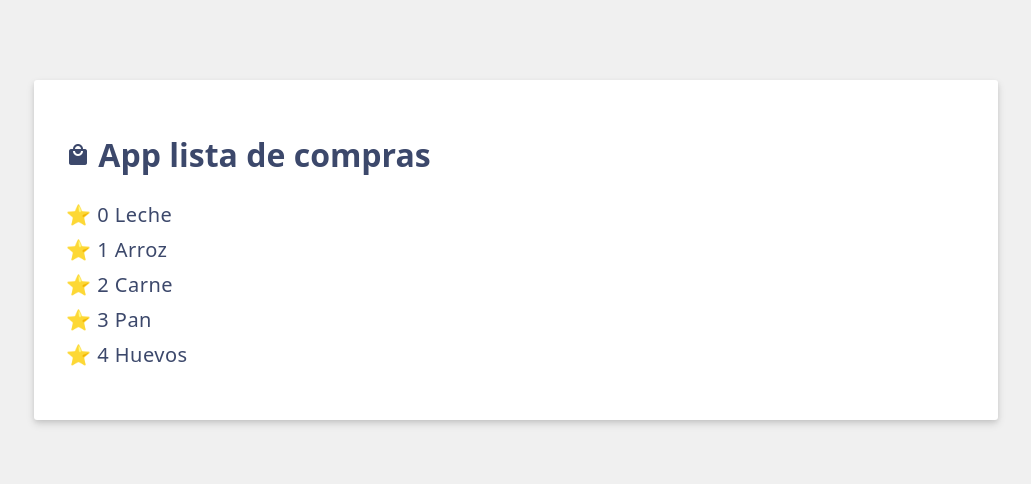
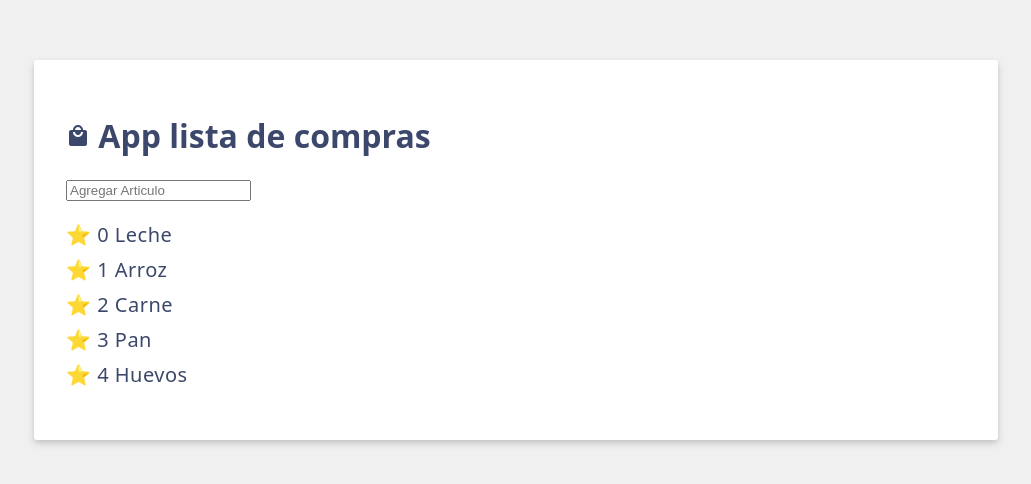
Before and after one commit to ErikMT24/Vue.js-ShoppingCart, a Vue app: page / in a window 1280 px wide. Shown: the part 150-634 px from the top of the page, without its empty margins (124-1155 px from the left). Built offline with nearby package versions, Linux system fonts and the light colour scheme.

Commit message:
⭐Feat: App.vue Add input text for input new items

```diff
--- a/src/App.vue
+++ b/src/App.vue
@@ -16,10 +16,12 @@ const items = ref([
 {id: 4, label:'Pan'},
 {id: 5, label:'Huevos'}
 ]);
+const newItem = ref('');
 </script>
 
 <template>
    <h1> <i :class="shoppingIcon">local_mall</i> <span v-html="bag"></span> {{ header }} </h1>
+   <input v-model="newItem" placeholder="Agregar Articulo">
    <ul>
     <li v-for="({id,label}, i) in items" v-bind:key="id">⭐ {{ i }} {{ label }}</li>
    </ul>
```
